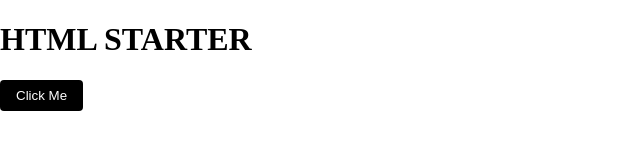
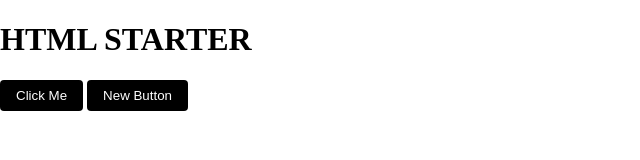
Before and after one commit to Riya2387/html-starter, a website: page index.html in a window 1280 px wide. Shown: the whole page, without its empty margins (0-640 px from the left). Drawn offline with Linux system fonts and the light colour scheme.

Commit message:
new button added

```diff
--- a/index.html
+++ b/index.html
@@ -9,6 +9,7 @@
   <body>
     <h1>HTML STARTER</h1>
     <button type="button" class="btn">Click Me</button>
+    <button type="button" class="btn">New Button</button>
     <script type="text/javascript" src="index.js"></script>
   </body>
 </html>
```
